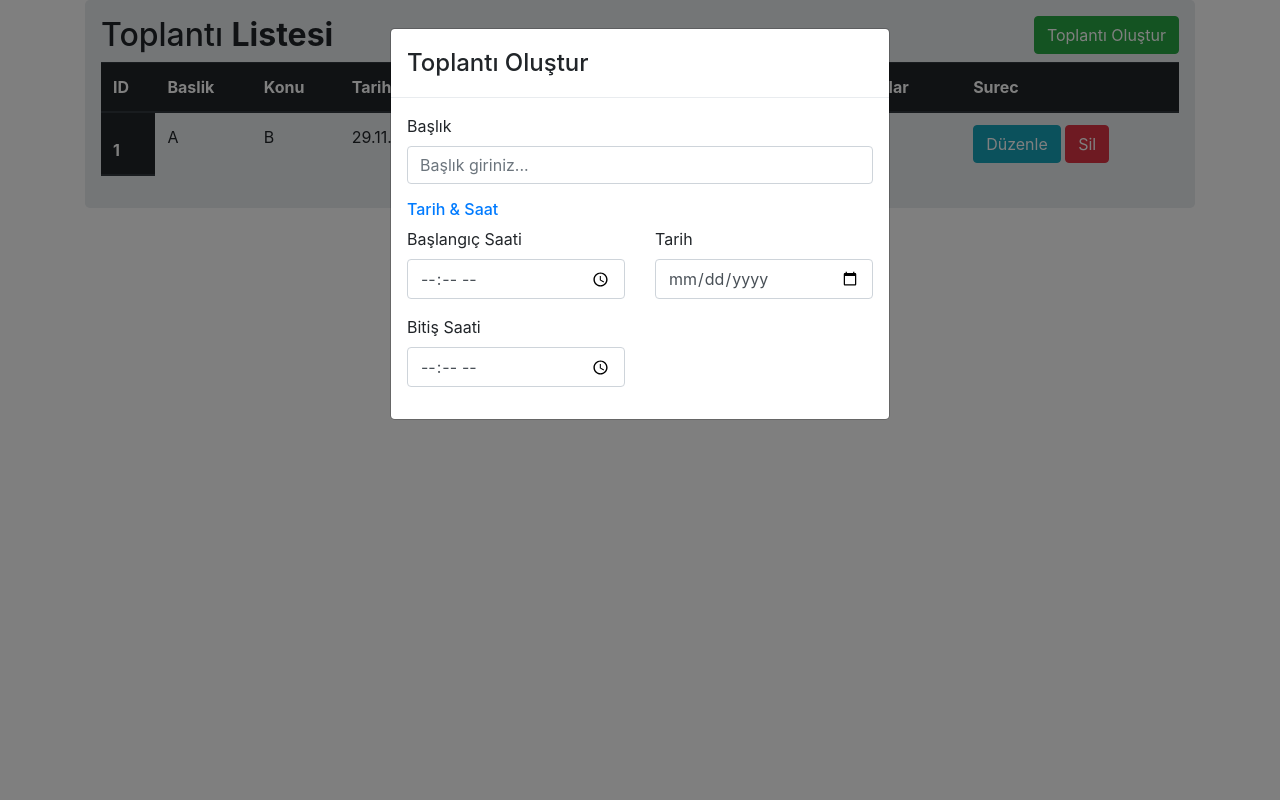
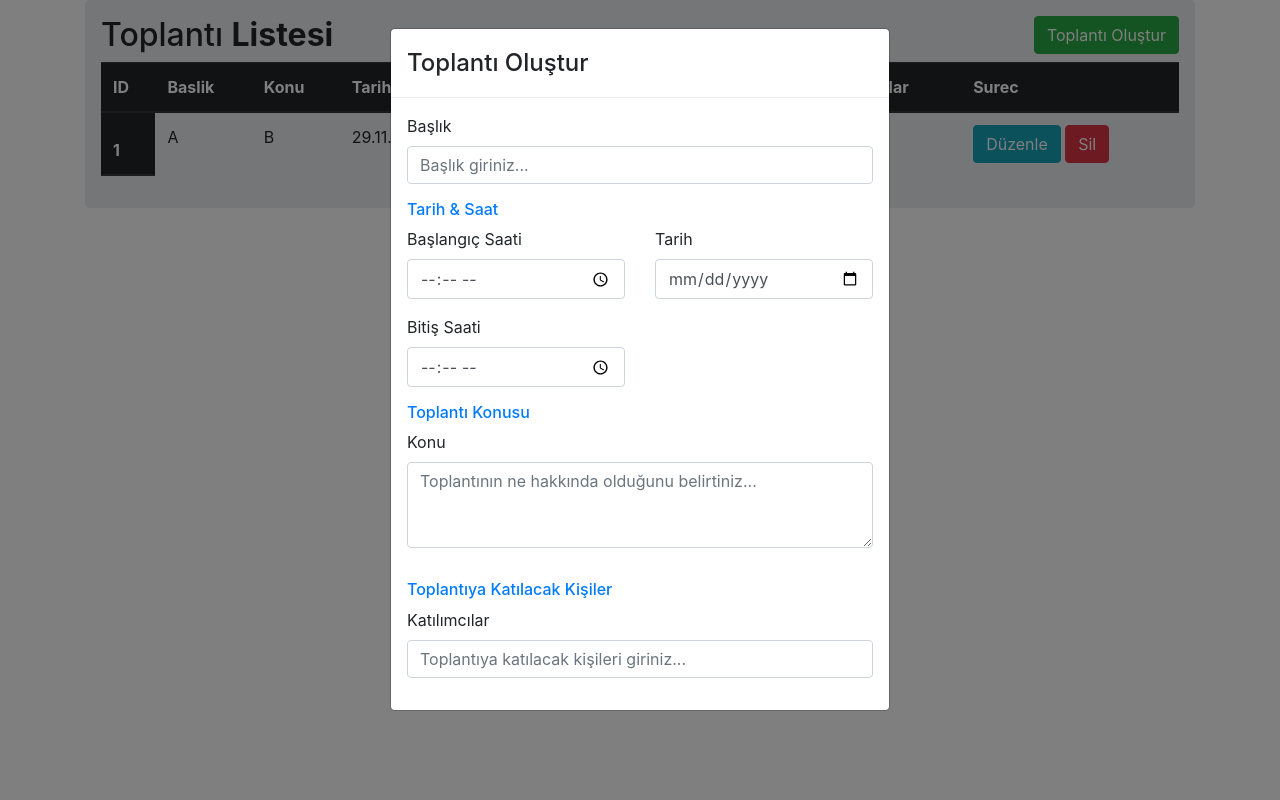
Before and after one commit to cuneytcbnx/MeetingOrganizer, a Flask app: page / in a window 1280 px wide, after a click on "Toplantı Oluştur". Run offline with Flask 2, Linux system fonts and the light colour scheme; some libraries are stand-ins or nearby versions.

Commit message:
content and participants added.

```diff
--- a/templates/index.html
+++ b/templates/index.html
@@ -93,6 +93,27 @@
                                                 placeholder="Saat seçiniz...">
                                         </div>
                                     </div>
+                                </div>
+                                <div class="row gutters">
+                                    <div class="col-xl-12 col-lg-12 col-md-12 col-sm-12 col-12">
+                                        <h6 class="mb-2 text-primary">Toplantı Konusu</h6>
+                                        <div class="form-group">
+                                            <label for="konu">Konu</label>
+                                            <textarea class="form-control" name="konu" rows="3"
+                                                placeholder="Toplantının ne hakkında olduğunu belirtiniz... "></textarea>
+                                        </div>
+                                    </div>
+
+                                    <div class="col-xl-12 col-lg-12 col-md-12 col-sm-12 col-12">
+                                        <h6 class="mt-3 mb-2 text-primary">Toplantıya Katılacak Kişiler</h6>
+                                        <div class="form-group">
+                                            <label for="Street">Katılımcılar</label>
+                                            <input type="name" name="katilimcilar" class="form-control"
+                                                placeholder="Toplantıya katılacak kişileri giriniz...">
+                                        </div>
+                                    </div>
+
+                                </div>
                             </form>
                         </div>
 
```
